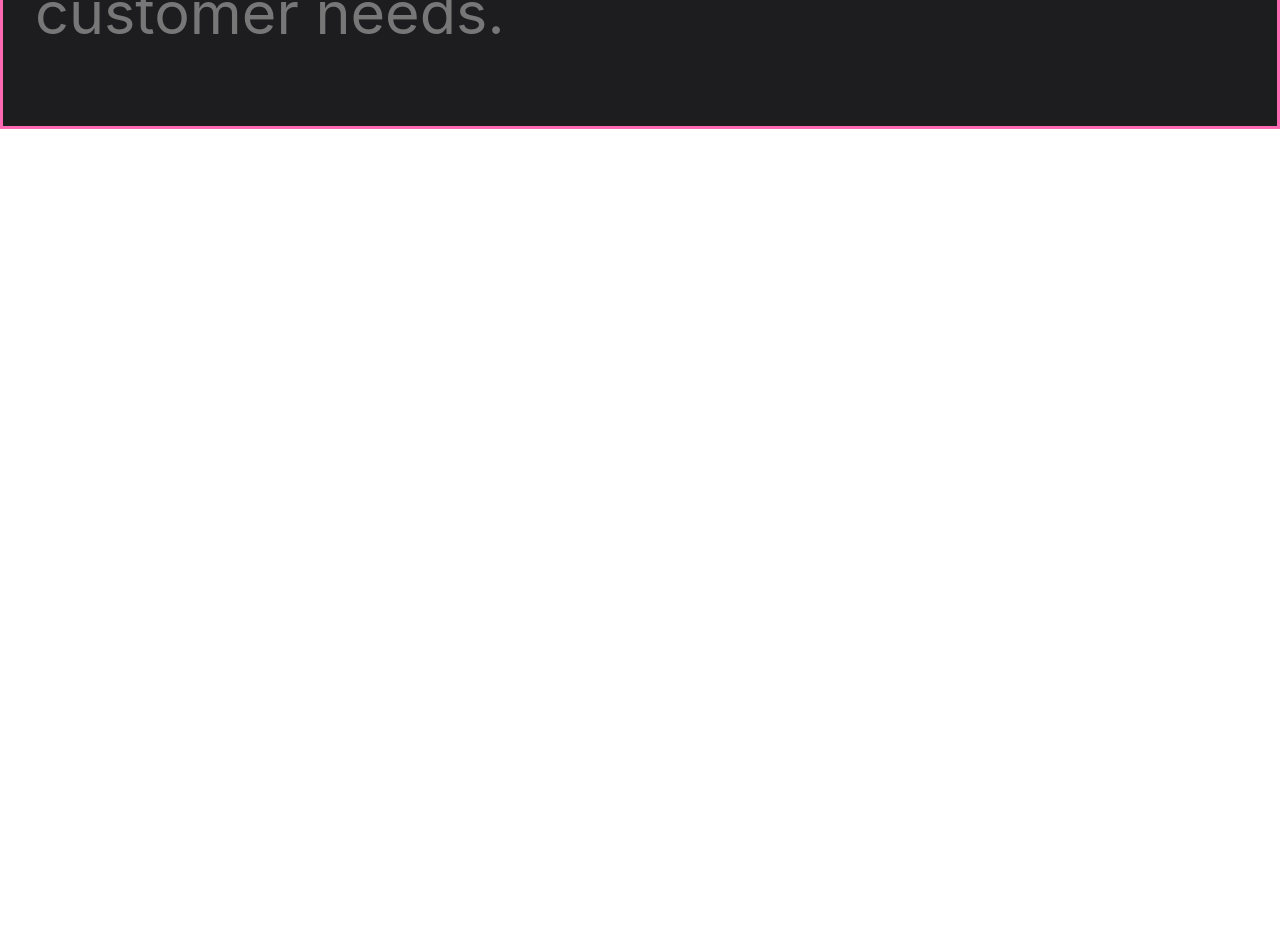
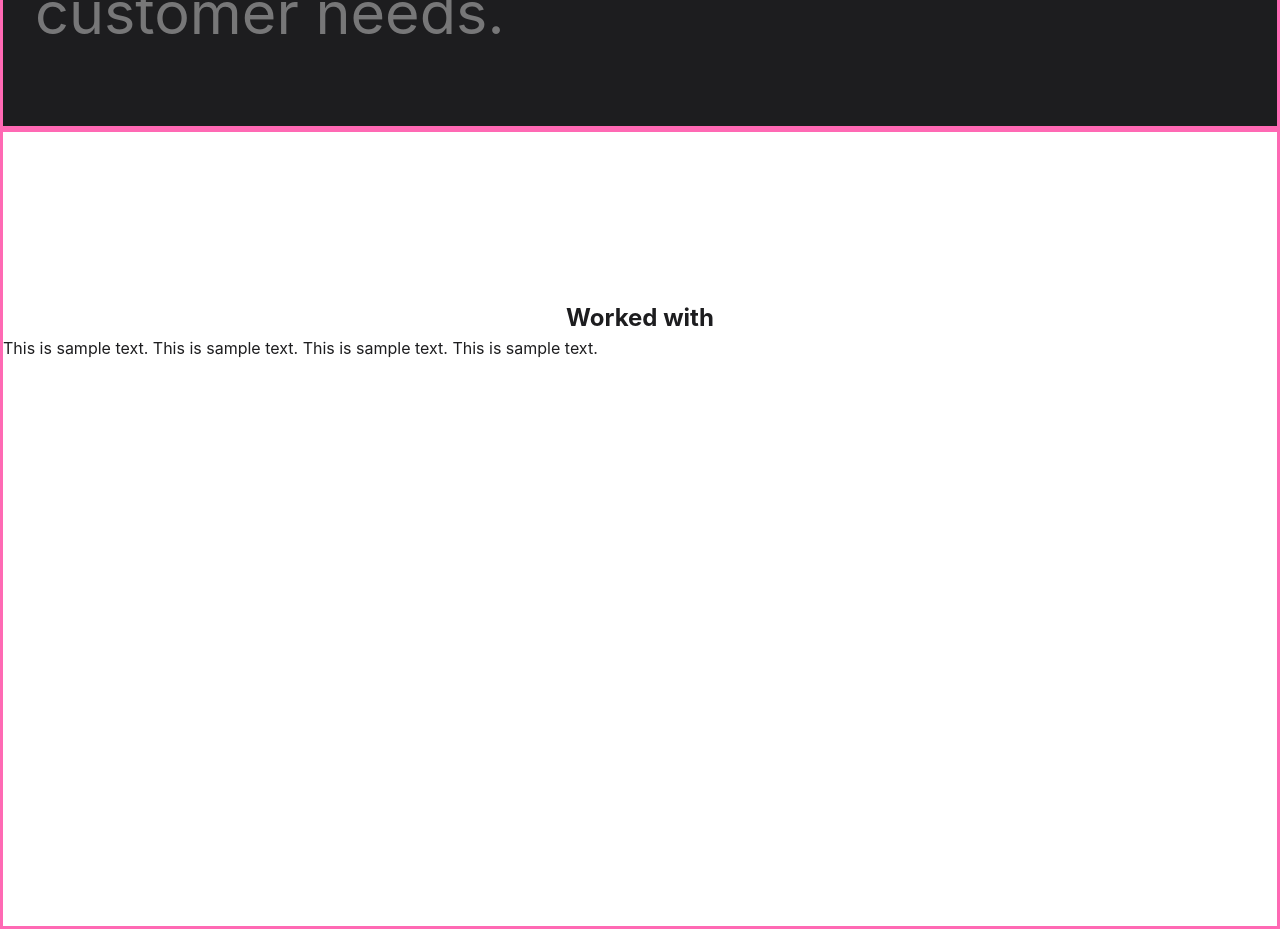
Before and after one commit to officialgio/portfolio-2024, a React (Create React App) app in the folder portfolio/: page / in a window 1280 px wide. Shown: the part 1780-2709 px from the top of the page. Before the commit the page ends 1909 px from the top, so only its background shows below. Built offline with nearby package versions, Linux system fonts and the light colour scheme.

Commit message:
Full code

```diff
--- a/portfolio/src/App.scss
+++ b/portfolio/src/App.scss
@@ -136,6 +136,10 @@ body {
   border: 3px solid hotpink;
 }
 
+.section__title {
+  text-align: center;
+}
+
 .container {
   margin: 0 auto;
   padding-left: var(--container-padding);
--- a/portfolio/src/components/Background/background.component.tsx
+++ b/portfolio/src/components/Background/background.component.tsx
@@ -1,6 +1,6 @@
 import "../../components/Background/background.styles.scss";
 
-const BackgroundSection = () => {
+const Background = () => {
   return (
     <section id="background" className="section background flex">
       <div className="section__container fs-700">
@@ -27,4 +27,4 @@ const BackgroundSection = () => {
   );
 };
 
-export default BackgroundSection;
+export default Background;
--- /dev/null
+++ b/portfolio/src/components/Skills/skills.component.tsx
@@ -0,0 +1,18 @@
+const Skills = () => {
+  return (
+    <section id="skills" className="section skills">
+      <div className="section__title">
+        <h1>Worked with</h1>
+      </div>
+      {/* Container */}
+      <div className="section__container">
+        <div>
+          This is sample text. This is sample text. This is sample text. This is
+          sample text.
+        </div>
+      </div>
+    </section>
+  );
+};
+
+export default Skills;
--- a/portfolio/src/routes/home/home.component.tsx
+++ b/portfolio/src/routes/home/home.component.tsx
@@ -1,16 +1,29 @@
 import { Fragment } from "react/jsx-runtime";
-import BackgroundSection from "../../components/Background/background.component";
 import { Inner } from "../../components/Inner/inner.component";
 import "../home/home.styles.scss";
 import { useLayoutEffect } from "react";
 import gsap from "gsap";
 import { ScrollTrigger } from "gsap/ScrollTrigger";
 import Intro from "../../components/Intro/intro.component";
+import Skills from "../../components/Skills/skills.component";
+import Background from "../../components/Background/background.component";
 
 const Home = () => {
+  gsap.registerPlugin(ScrollTrigger);
+
   // wait for all elements to be mounted before doing any animations
   useLayoutEffect(() => {
-    gsap.registerPlugin(ScrollTrigger);
+    let ctx = gsap.context(() => {
+      // all your GSAP animation code here
+      const pinIntro = gsap.timeline({
+        scrollTrigger: {
+          trigger: ".home-intro",
+          start: "30%",
+          toggleActions: "play none none reverse",
+          pin: true,
+          pinSpacing: false,
+        },
+      });
 
       /**
        * Create a GSAP timeline that animates elements with the .highlight class based on scroll position.
@@ -33,10 +46,13 @@ const Home = () => {
         { color: "rgba(255, 255, 255, 1)", stagger: 1 }
       );
     });
+    return () => ctx.revert();
+  }, []);
   return (
     <Inner>
       <Intro />
-      <BackgroundSection />
+      <Background />
+      <Skills />
     </Inner>
   );
 };
```
Lines whose indentation alone changed are shown as unchanged.
